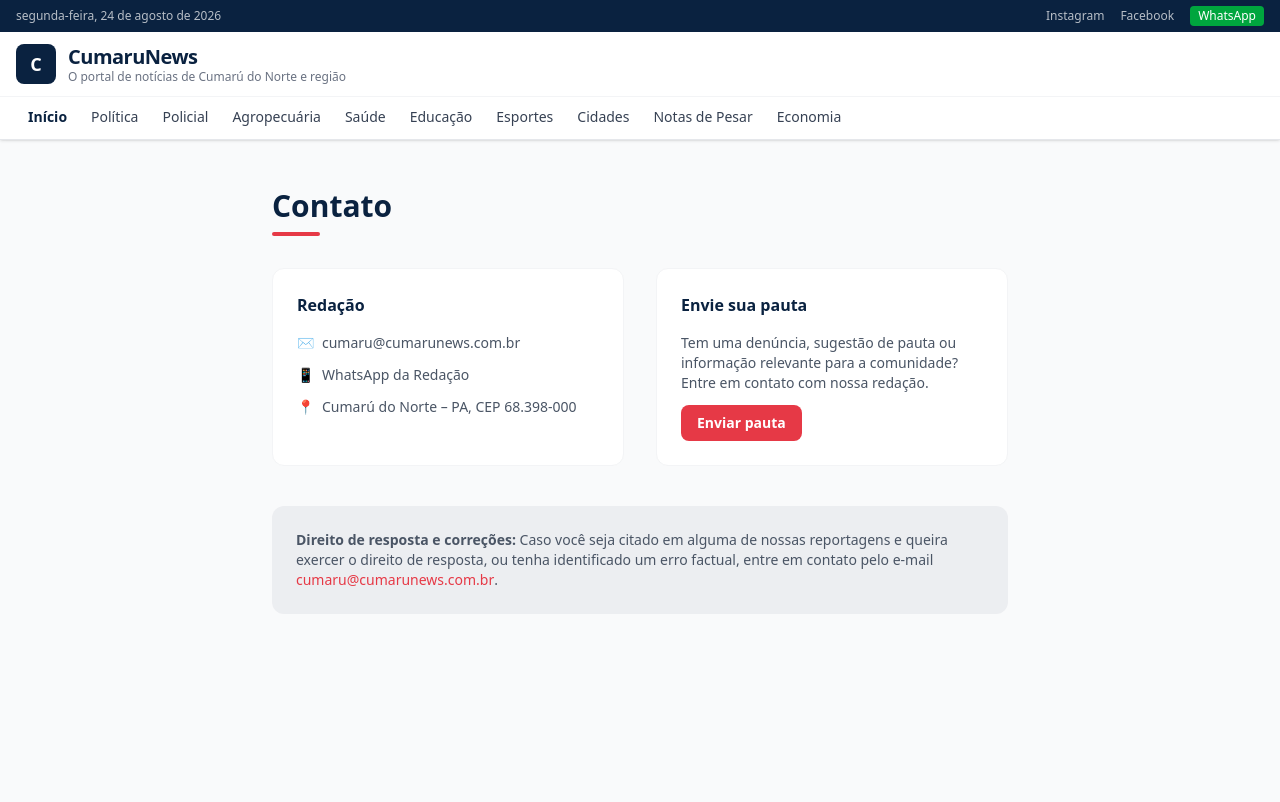
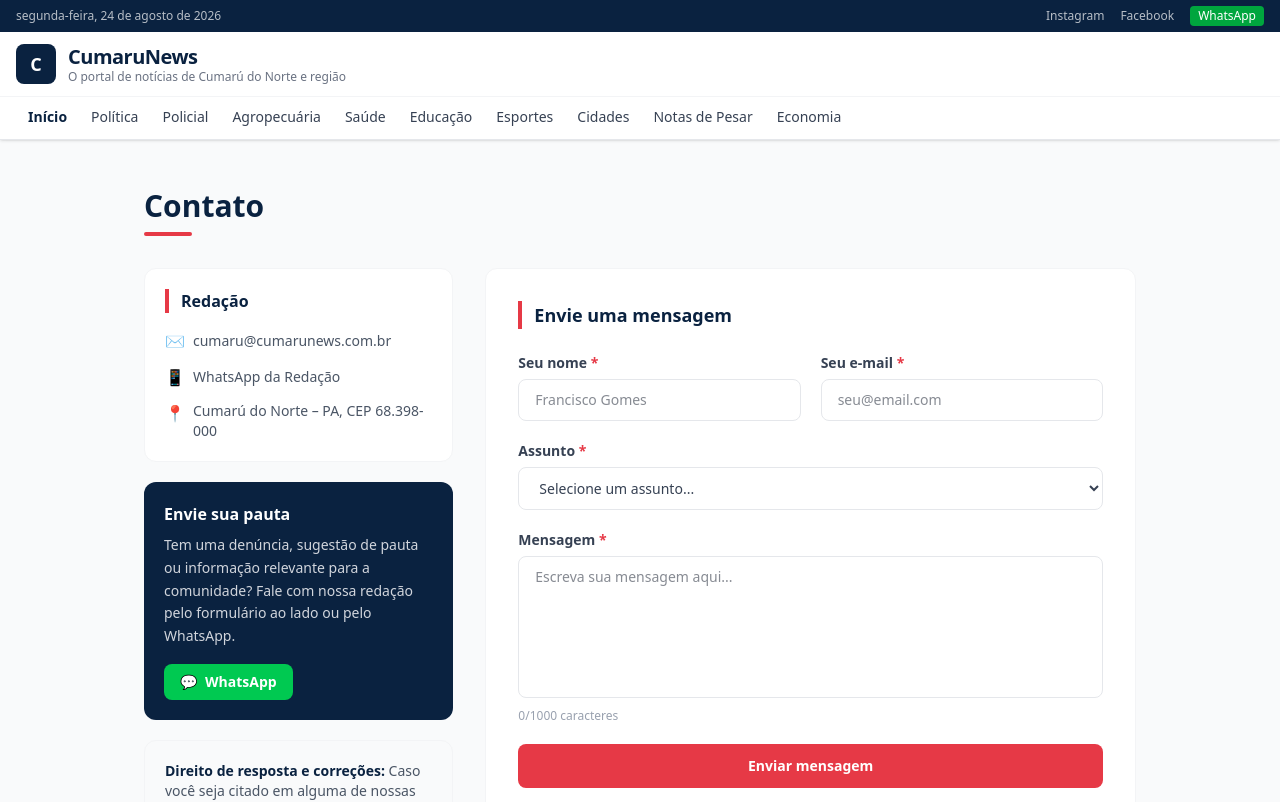
Before and after one commit to FranciscoDGA/cumarunews, a Next.js app: page /contato in a window 1280 px wide. Shown: the top 802 px of the page. Built offline with nearby package versions, Linux system fonts and the light colour scheme.

Commit message:
feat: pagina de contato com formulario, email cumaru@cumarunews.com.br

```diff
--- a/app/contato/page.tsx
+++ b/app/contato/page.tsx
@@ -1,55 +1,311 @@
-import type { Metadata } from "next";
+"use client";
+import { useState } from "react";
 import { SITE } from "@/lib/config";
 
-export const metadata: Metadata = {
-  title: "Contato",
-  description: "Entre em contato com a redação do CumaruNews. Envie sua pauta, dica ou direito de resposta.",
-};
+
+const ASSUNTOS = [
+  "Envio de pauta",
+  "Denúncia",
+  "Direito de resposta",
+  "Correção de matéria",
+  "Publicidade",
+  "Outro",
+];
 
 export default function ContatoPage() {
+  const [form, setForm] = useState({
+    nome: "",
+    email: "",
+    assunto: "",
+    mensagem: "",
+  });
+  const [status, setStatus] = useState<"idle" | "loading" | "success" | "error">("idle");
+
+  function handleChange(
+    e: React.ChangeEvent<HTMLInputElement | HTMLTextAreaElement | HTMLSelectElement>
+  ) {
+    setForm((prev) => ({ ...prev, [e.target.name]: e.target.value }));
+  }
+
+  async function handleSubmit(e: React.FormEvent) {
+    e.preventDefault();
+    setStatus("loading");
+
+    try {
+      const res = await fetch("https://formsubmit.co/ajax/cumaru@cumarunews.com.br", {
+        method: "POST",
+        headers: { "Content-Type": "application/json", Accept: "application/json" },
+        body: JSON.stringify({
+          nome: form.nome,
+          email: form.email,
+          assunto: form.assunto,
+          mensagem: form.mensagem,
+          _subject: `[CumaruNews] ${form.assunto} — ${form.nome}`,
+          _captcha: "false",
+          _template: "table",
+        }),
+      });
+
+      if (res.ok) {
+        setStatus("success");
+        setForm({ nome: "", email: "", assunto: "", mensagem: "" });
+      } else {
+        setStatus("error");
+      }
+    } catch {
+      setStatus("error");
+    }
+  }
+
   return (
-    <div className="max-w-3xl mx-auto px-4 py-12">
+    <div className="max-w-5xl mx-auto px-4 py-12">
       <h1 className="text-3xl font-black text-[#0a2240] mb-2">Contato</h1>
       <div className="w-12 h-1 bg-[#e63946] mb-8 rounded" />
 
-      <div className="grid grid-cols-1 md:grid-cols-2 gap-8 mb-10">
-        <div className="bg-white rounded-xl border border-gray-100 p-6">
-          <h2 className="font-bold text-[#0a2240] mb-4">Redação</h2>
+      <div className="grid grid-cols-1 lg:grid-cols-3 gap-8">
+        {/* Informações */}
+        <div className="space-y-5">
+          {/* Redação */}
+          <div className="bg-white rounded-xl border border-gray-100 p-5">
+            <h2 className="font-bold text-[#0a2240] mb-4 border-l-4 border-[#e63946] pl-3">
+              Redação
+            </h2>
             <div className="space-y-3 text-sm">
-            <p className="flex gap-2 items-center text-gray-600">
-              <span className="text-[#e63946]">✉</span>
-              <a href={`mailto:${SITE.email}`} className="hover:text-[#e63946] transition-colors">{SITE.email}</a>
-            </p>
-            <p className="flex gap-2 items-center text-gray-600">
-              <span className="text-[#e63946]">📱</span>
-              <a href={SITE.social.whatsapp} target="_blank" rel="noopener noreferrer" className="hover:text-[#e63946] transition-colors">
+              <a
+                href="mailto:cumaru@cumarunews.com.br"
+                className="flex gap-2 items-center text-gray-600 hover:text-[#e63946] transition-colors"
+              >
+                <span className="text-[#e63946] text-base">✉</span>
+                cumaru@cumarunews.com.br
+              </a>
+              <a
+                href={SITE.social.whatsapp}
+                target="_blank"
+                rel="noopener noreferrer"
+                className="flex gap-2 items-center text-gray-600 hover:text-[#e63946] transition-colors"
+              >
+                <span className="text-base">📱</span>
                 WhatsApp da Redação
               </a>
-            </p>
               <p className="flex gap-2 items-start text-gray-600">
-              <span className="text-[#e63946]">📍</span>
+                <span className="text-base shrink-0">📍</span>
                 <span>{SITE.address}</span>
               </p>
             </div>
           </div>
 
-        <div className="bg-white rounded-xl border border-gray-100 p-6">
-          <h2 className="font-bold text-[#0a2240] mb-4">Envie sua pauta</h2>
-          <p className="text-sm text-gray-600 mb-3">
-            Tem uma denúncia, sugestão de pauta ou informação relevante para a comunidade?
-            Entre em contato com nossa redação.
+          {/* Envie sua pauta */}
+          <div className="bg-[#0a2240] text-white rounded-xl p-5">
+            <h2 className="font-bold mb-2">Envie sua pauta</h2>
+            <p className="text-sm text-gray-300 leading-relaxed mb-4">
+              Tem uma denúncia, sugestão de pauta ou informação relevante para a
+              comunidade? Fale com nossa redação pelo formulário ao lado ou pelo
+              WhatsApp.
             </p>
             <a
-            href={`mailto:pautas@cumarunews.com.br`}
-            className="inline-block bg-[#e63946] text-white px-4 py-2 rounded-lg text-sm font-semibold hover:bg-red-700 transition-colors"
+              href={SITE.social.whatsapp}
+              target="_blank"
+              rel="noopener noreferrer"
+              className="inline-flex items-center gap-2 bg-green-500 hover:bg-green-600 text-white px-4 py-2 rounded-lg text-sm font-semibold transition-colors"
             >
-            Enviar pauta
+              <span>💬</span> WhatsApp
             </a>
+          </div>
+
+          {/* Direito de resposta */}
+          <div className="bg-gray-50 rounded-xl p-5 text-sm text-gray-600 border border-gray-100">
+            <p>
+              <strong className="text-[#0a2240]">Direito de resposta e correções:</strong>{" "}
+              Caso você seja citado em alguma de nossas reportagens e queira exercer o
+              direito de resposta, ou tenha identificado um erro factual, entre em contato
+              pelo formulário ou pelo e-mail{" "}
+              <a
+                href="mailto:cumaru@cumarunews.com.br"
+                className="font-medium text-[#e63946] hover:underline"
+              >
+                cumaru@cumarunews.com.br
+              </a>
+              .
+            </p>
           </div>
         </div>
 
-      <div className="bg-[#0a2240]/5 rounded-xl p-6 text-sm text-gray-600">
-        <p><strong>Direito de resposta e correções:</strong> Caso você seja citado em alguma de nossas reportagens e queira exercer o direito de resposta, ou tenha identificado um erro factual, entre em contato pelo e-mail <a href={`mailto:${SITE.email}`} className="font-medium text-[#e63946] hover:underline">{SITE.email}</a>.</p>
+        {/* Formulário */}
+        <div className="lg:col-span-2">
+          <div className="bg-white rounded-xl border border-gray-100 p-6 md:p-8">
+            <h2 className="font-bold text-[#0a2240] text-lg mb-6 border-l-4 border-[#e63946] pl-3">
+              Envie uma mensagem
+            </h2>
+
+            {status === "success" ? (
+              <div className="flex flex-col items-center justify-center py-16 text-center">
+                <div className="w-16 h-16 bg-green-100 rounded-full flex items-center justify-center text-3xl mb-4">
+                  ✅
+                </div>
+                <h3 className="text-xl font-bold text-[#0a2240] mb-2">
+                  Mensagem enviada!
+                </h3>
+                <p className="text-gray-500 text-sm mb-6">
+                  Recebemos seu contato. Nossa equipe retornará em breve para{" "}
+                  <strong>{form.email || "o seu email"}</strong>.
+                </p>
+                <button
+                  onClick={() => setStatus("idle")}
+                  className="text-sm text-[#e63946] hover:underline font-semibold"
+                >
+                  Enviar outra mensagem
+                </button>
+              </div>
+            ) : (
+              <form onSubmit={handleSubmit} className="space-y-5">
+                <div className="grid grid-cols-1 sm:grid-cols-2 gap-5">
+                  {/* Nome */}
+                  <div>
+                    <label
+                      htmlFor="nome"
+                      className="block text-sm font-semibold text-gray-700 mb-1.5"
+                    >
+                      Seu nome <span className="text-[#e63946]">*</span>
+                    </label>
+                    <input
+                      id="nome"
+                      name="nome"
+                      type="text"
+                      required
+                      value={form.nome}
+                      onChange={handleChange}
+                      placeholder="Francisco Gomes"
+                      className="w-full px-4 py-2.5 border border-gray-200 rounded-lg text-sm focus:outline-none focus:border-[#0a2240] focus:ring-2 focus:ring-[#0a2240]/10 transition-all"
+                    />
+                  </div>
+
+                  {/* Email */}
+                  <div>
+                    <label
+                      htmlFor="email"
+                      className="block text-sm font-semibold text-gray-700 mb-1.5"
+                    >
+                      Seu e-mail <span className="text-[#e63946]">*</span>
+                    </label>
+                    <input
+                      id="email"
+                      name="email"
+                      type="email"
+                      required
+                      value={form.email}
+                      onChange={handleChange}
+                      placeholder="seu@email.com"
+                      className="w-full px-4 py-2.5 border border-gray-200 rounded-lg text-sm focus:outline-none focus:border-[#0a2240] focus:ring-2 focus:ring-[#0a2240]/10 transition-all"
+                    />
+                  </div>
+                </div>
+
+                {/* Assunto */}
+                <div>
+                  <label
+                    htmlFor="assunto"
+                    className="block text-sm font-semibold text-gray-700 mb-1.5"
+                  >
+                    Assunto <span className="text-[#e63946]">*</span>
+                  </label>
+                  <select
+                    id="assunto"
+                    name="assunto"
+                    required
+                    value={form.assunto}
+                    onChange={handleChange}
+                    className="w-full px-4 py-2.5 border border-gray-200 rounded-lg text-sm focus:outline-none focus:border-[#0a2240] focus:ring-2 focus:ring-[#0a2240]/10 transition-all bg-white text-gray-700"
+                  >
+                    <option value="" disabled>
+                      Selecione um assunto...
+                    </option>
+                    {ASSUNTOS.map((a) => (
+                      <option key={a} value={a}>
+                        {a}
+                      </option>
+                    ))}
+                  </select>
+                </div>
+
+                {/* Mensagem */}
+                <div>
+                  <label
+                    htmlFor="mensagem"
+                    className="block text-sm font-semibold text-gray-700 mb-1.5"
+                  >
+                    Mensagem <span className="text-[#e63946]">*</span>
+                  </label>
+                  <textarea
+                    id="mensagem"
+                    name="mensagem"
+                    required
+                    rows={6}
+                    value={form.mensagem}
+                    onChange={handleChange}
+                    placeholder="Escreva sua mensagem aqui..."
+                    className="w-full px-4 py-2.5 border border-gray-200 rounded-lg text-sm focus:outline-none focus:border-[#0a2240] focus:ring-2 focus:ring-[#0a2240]/10 transition-all resize-none"
+                  />
+                  <p className="text-xs text-gray-400 mt-1">
+                    {form.mensagem.length}/1000 caracteres
+                  </p>
+                </div>
+
+                {/* Erro */}
+                {status === "error" && (
+                  <div className="bg-red-50 border border-red-200 text-red-700 text-sm px-4 py-3 rounded-lg">
+                    Ocorreu um erro ao enviar. Tente novamente ou envie um e-mail
+                    diretamente para{" "}
+                    <a
+                      href="mailto:cumaru@cumarunews.com.br"
+                      className="font-semibold underline"
+                    >
+                      cumaru@cumarunews.com.br
+                    </a>
+                    .
+                  </div>
+                )}
+
+                {/* Submit */}
+                <button
+                  type="submit"
+                  disabled={status === "loading"}
+                  className="w-full bg-[#e63946] hover:bg-red-700 disabled:bg-gray-300 text-white font-bold py-3 px-6 rounded-lg transition-colors text-sm flex items-center justify-center gap-2"
+                >
+                  {status === "loading" ? (
+                    <>
+                      <svg
+                        className="animate-spin w-4 h-4"
+                        fill="none"
+                        viewBox="0 0 24 24"
+                      >
+                        <circle
+                          className="opacity-25"
+                          cx="12"
+                          cy="12"
+                          r="10"
+                          stroke="currentColor"
+                          strokeWidth="4"
+                        />
+                        <path
+                          className="opacity-75"
+                          fill="currentColor"
+                          d="M4 12a8 8 0 018-8v8z"
+                        />
+                      </svg>
+                      Enviando...
+                    </>
+                  ) : (
+                    "Enviar mensagem"
+                  )}
+                </button>
+
+                <p className="text-xs text-gray-400 text-center">
+                  Respondemos em até 2 dias úteis.
+                </p>
+              </form>
+            )}
+          </div>
+        </div>
       </div>
     </div>
   );
```
Also changed, not shown: app/contato/layout.tsx (added, +11 -0 lines). Lines whose indentation alone changed are shown as unchanged.
